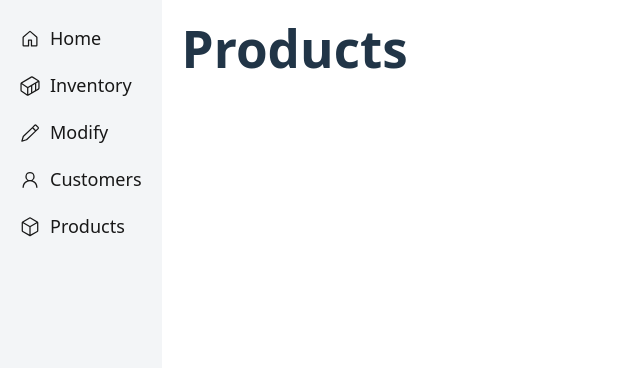
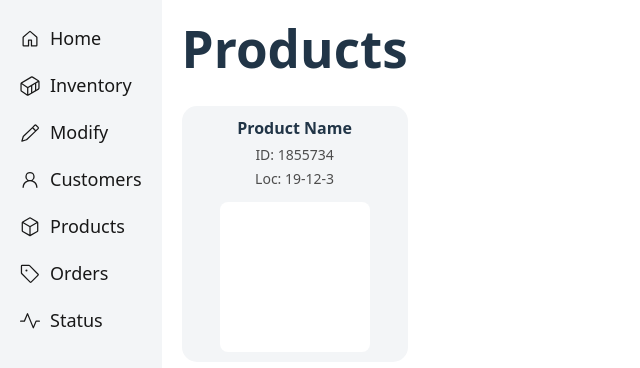
Before and after one commit to ChandlerKenworthy/inventory-app, a React app in the folder frontend/: page /products in a window 1280 px wide. Shown: the top 368 px of the page, without its empty margins (0-640 px from the left). Built offline with nearby package versions, Linux system fonts and the light colour scheme; the HTML template or start-up script is replaced by a standard one.

Commit message:
Add more pages for future expansion

```diff
--- a/frontend/src/App.tsx
+++ b/frontend/src/App.tsx
@@ -4,6 +4,8 @@ import HomePage from "./pages/HomePage";
 import UpdateInventoryPage from "./pages/UpdateInventoryPage";
 import CustomersPage from "./pages/CustomersPage";
 import ProductsPage from "./pages/ProductsPage";
+import OrdersPage from "./pages/OrdersPage";
+import StatusPage from "./pages/StatusPage";
 
 function App() {
   return (
@@ -14,6 +16,8 @@ function App() {
         <Route path="/update-inventory" element={<UpdateInventoryPage />} />
         <Route path="/customers" element={<CustomersPage />} />
         <Route path="/products" element={<ProductsPage />} />
+        <Route path="/orders" element={<OrdersPage />} />
+        <Route path="/status" element={<StatusPage />} />
       </Routes>
     </BrowserRouter>
   );
--- a/frontend/src/components/Navbar.tsx
+++ b/frontend/src/components/Navbar.tsx
@@ -1,5 +1,5 @@
 import { Link } from "react-router-dom";
-import { GoContainer, GoHome, GoPackage, GoPencil, GoPerson } from "react-icons/go";
+import { GoContainer, GoHome, GoPackage, GoPencil, GoPerson, GoPulse, GoTag } from "react-icons/go";
 import '../styles/Navbar.css';
 
 export default function Navbar() {
@@ -26,6 +26,14 @@ export default function Navbar() {
                     <GoPackage size={20} color="#181818" />
                     <Link to="/products">Products</Link>
                 </div>
+                <div className="nav-item">
+                    <GoTag size={20} color="#181818" />
+                    <Link to="/orders">Orders</Link>
+                </div>
+                <div className="nav-item">
+                    <GoPulse size={20} color="#181818" />
+                    <Link to="/status">Status</Link>
+                </div>
             </nav>
         </div>
     )
--- a/frontend/src/pages/HomePage.tsx
+++ b/frontend/src/pages/HomePage.tsx
@@ -5,7 +5,7 @@ export default function HomePage() {
         <div className='page-container'>
             <Navbar />
             <div className='content-container'>
-                <h3>Home Page</h3>
+                <h1 className="page-title">Home</h1>
             </div>
         </div>
     )
--- /dev/null
+++ b/frontend/src/pages/OrdersPage.tsx
@@ -0,0 +1,13 @@
+import Navbar from "../components/Navbar";
+
+export default function OrdersPage() {
+    return (
+        <div className="page-container">
+            <Navbar />
+            <div className="content-container">
+                <h1 className="page-title">Orders</h1>
+
+            </div>
+        </div>
+    );
+}
--- a/frontend/src/pages/ProductsPage.tsx
+++ b/frontend/src/pages/ProductsPage.tsx
@@ -1,4 +1,5 @@
 import Navbar from "../components/Navbar";
+import "../styles/ProductsPage.css"
 
 export default function ProductsPage() {
     return (
@@ -6,7 +7,17 @@ export default function ProductsPage() {
             <Navbar />
             <div className="content-container">
                 <h1 className="page-title">Products</h1>
+                <div className="products-wrapper">
+                    <div className="product-tile">
+                        <h4>Product Name</h4>
+                        <span className="product-id">ID: 1855734</span>
+                        <span className="product-location">Loc: 19-12-3</span>
+                        <div className="dummy-img"></div>
+                    </div>
 
+
+
+                </div>
             </div>
         </div>
     );
--- /dev/null
+++ b/frontend/src/pages/SingleProductPage.tsx
@@ -0,0 +1,5 @@
+export default function SingleProductPage() {
+    return (
+        <p>A single product</p>
+    )
+}
--- /dev/null
+++ b/frontend/src/pages/StatusPage.tsx
@@ -0,0 +1,13 @@
+import Navbar from "../components/Navbar";
+
+export default function StatusPage() {
+    return (
+        <div className="page-container">
+            <Navbar />
+            <div className="content-container">
+                <h1 className="page-title">Status</h1>
+
+            </div>
+        </div>
+    );
+}
--- /dev/null
+++ b/frontend/src/styles/ProductsPage.css
@@ -0,0 +1,38 @@
+.products-wrapper {
+    display: flex;
+    flex-wrap: wrap;
+    gap: 1rem;
+}
+
+.product-tile {
+    display: flex;
+    flex-direction: column;
+    align-items: center;
+    gap: 0.2rem;
+    flex: 1;
+    background: #F3F5F7;
+    border-radius: 15px;
+    padding: 10px 15px;
+}
+
+.product-tile h4 {
+    margin: 0;
+}
+
+.product-tile .dummy-img {
+    margin-top: 10px;
+    width: 150px;
+    height: 150px;
+    background: white;
+    border-radius: 8px;
+}
+
+.product-tile .product-id {
+    color: #4d4d4d;
+    font-size: 14px;
+}
+
+.product-tile .product-location {
+    color: #4d4d4d;
+    font-size: 14px;
+}
```
